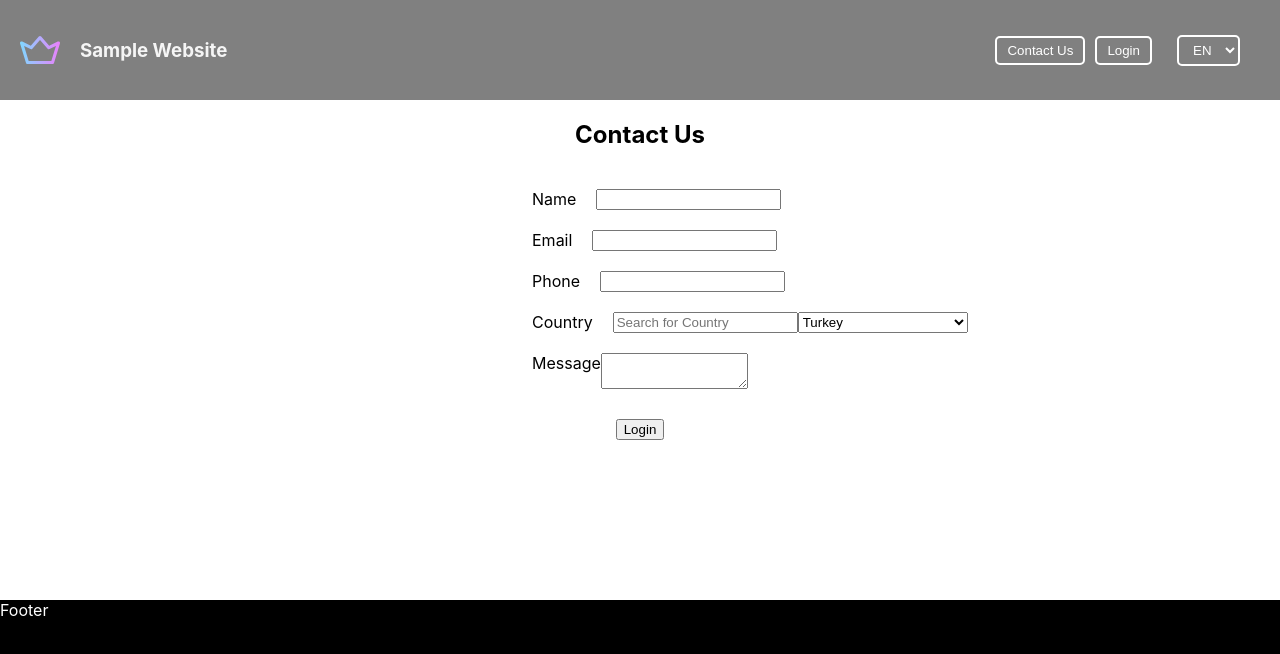
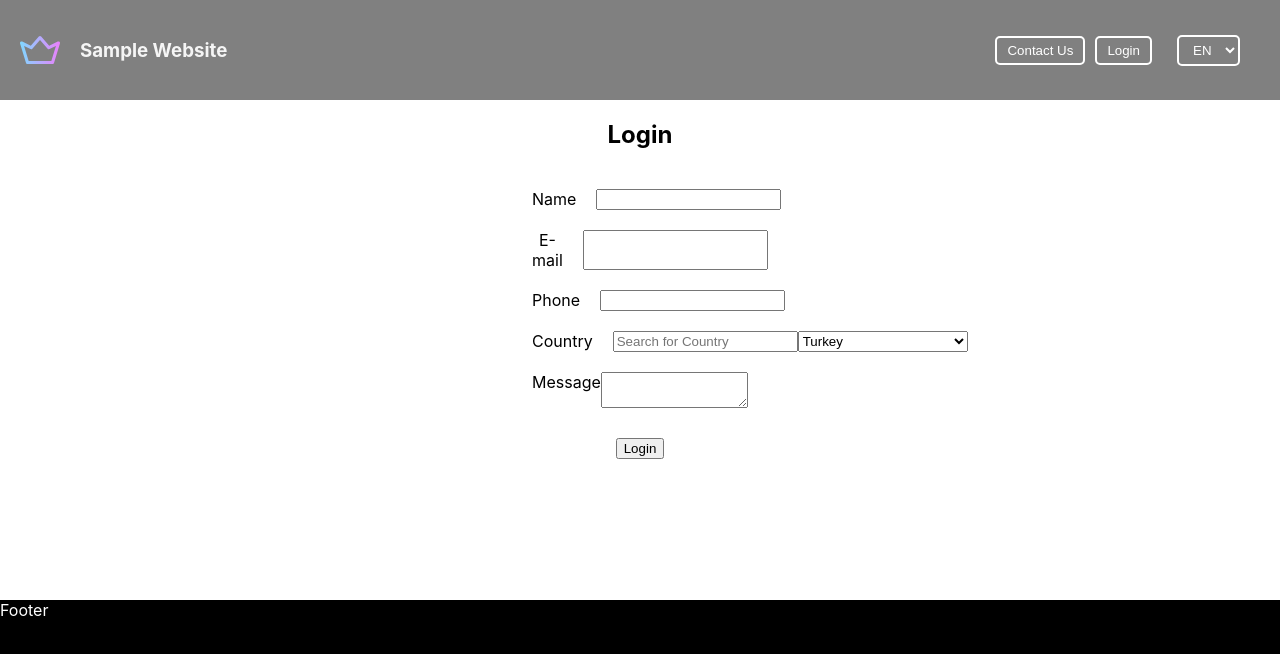
Before and after one commit to dincengincan/my-website, a React (Create React App) app: page /contact in a window 1280 px wide. Shown: the top 654 px of the page. Built offline with nearby package versions, Linux system fonts and the light colour scheme.

Commit message:
Add translations

```diff
--- a/src/components/ContactForm.js
+++ b/src/components/ContactForm.js
@@ -1,4 +1,5 @@
 import { useState } from "react";
+import { Trans } from "react-i18next";
 
 import "./contactForm.css";
 
@@ -46,10 +47,14 @@ export const ContactForm = () => {
 
   return (
     <div className="contactUsContainer">
-      <h2>Contact Us</h2>
+      <h2>
+        <Trans i18nKey="login" />
+      </h2>
       <form onSubmit={handleSubmit(onSubmit)}>
         <div className={errors.name ? "erroneousFormRow" : "normalRow"}>
-          <label htmlFor="name">Name</label>
+          <label htmlFor="name">
+            <Trans i18nKey="name" />
+          </label>
           <input
             {...register("name", {
               required: true,
@@ -60,7 +65,9 @@ export const ContactForm = () => {
         </div>
 
         <div className={errors.email ? "erroneousFormRow" : "normalRow"}>
-          <label htmlFor="email">Email</label>
+          <label htmlFor="email">
+            <Trans i18nKey="e-mail" />
+          </label>
           <input
             {...register("email", {
               required: true,
@@ -72,7 +79,9 @@ export const ContactForm = () => {
         </div>
 
         <div className={errors.phonenumber ? "erroneousFormRow" : "normalRow"}>
-          <label htmlFor="phonenumber">Phone</label>
+          <label htmlFor="phonenumber">
+            <Trans i18nKey="phone" />
+          </label>
           <input
             {...register("phonenumber", {
               minLength: 9,
@@ -87,7 +96,9 @@ export const ContactForm = () => {
         </div>
 
         <div className={errors.country ? "erroneousFormRow" : "normalRow"}>
-          <label>Country</label>
+          <label>
+            <Trans i18nKey="country" />
+          </label>
           <input
             onChange={handleFilterChange}
             placeholder="Search for Country"
@@ -106,7 +117,9 @@ export const ContactForm = () => {
         </div>
 
         <div className={errors.text ? "erroneousFormRow" : "normalRow"}>
-          <label htmlFor="text">Message</label>
+          <label htmlFor="text">
+            <Trans i18nKey="message" />
+          </label>
           <textarea
             {...register("text", { required: true })}
             id="text"
@@ -114,7 +127,7 @@ export const ContactForm = () => {
           />
         </div>
         <button onClick={handleSubmit} type="submit">
-          Login
+          <Trans i18nKey="login" />
         </button>
       </form>
     </div>
--- a/src/components/Footer.js
+++ b/src/components/Footer.js
@@ -1,5 +1,10 @@
 import "./footer.css";
+import { Trans } from "react-i18next";
 
-export const Footer = () => <div className="footer">Footer</div>;
+export const Footer = () => (
+  <div className="footer">
+    <Trans i18nKey="footer" />
+  </div>
+);
 
 export default Footer;
--- a/src/components/Navbar.js
+++ b/src/components/Navbar.js
@@ -1,5 +1,6 @@
 import React, { useState, useContext } from "react";
 import { useHistory } from "react-router-dom";
+import { Trans } from "react-i18next";
 import "./navbar.css";
 
 import { ReactComponent as Logo } from "../assets/crown.svg";
@@ -67,12 +68,12 @@ export const Navbar = () => {
 
         <div className="right-part">
           <button onClick={handleContactRedirection} className="link">
-            Contact Us
+            <Trans i18nKey="contact-us" />
           </button>
 
           {!userInfo && (
             <button onClick={handleModalOpen} className="link">
-              Login
+              <Trans i18nKey="login" />
             </button>
           )}
 
@@ -86,7 +87,9 @@ export const Navbar = () => {
             <div className="popover-wrapper">
               <Popover>
                 <div>{userInfo.email} </div>
-                <button onClick={handleLogout}>Log out</button>
+                <button onClick={handleLogout}>
+                  <Trans i18nKey="logout" />
+                </button>
               </Popover>
             </div>
           )}
--- a/src/i18n.js
+++ b/src/i18n.js
@@ -1,19 +1,18 @@
 import i18n from "i18next";
 import { initReactI18next } from "react-i18next";
+
+import en from "./translations/en.json";
+import tr from "./translations/tr.json";
 
 i18n
   .use(initReactI18next) // passes i18n down to react-i18next
   .init({
     resources: {
       EN: {
-        translation: {
-          Homepage: "Homepage",
-        },
+        translation: en,
       },
       TR: {
-        translation: {
-          Homepage: "Anasayfa",
-        },
+        translation: tr,
       },
     },
     lng: "EN",
--- /dev/null
+++ b/src/translations/en.json
@@ -0,0 +1,14 @@
+{
+  "Homepage": "Homepage",
+  "contact-us": "Contact Us",
+  "login": "Login",
+  "logout": "Logout",
+  "footer": "Footer",
+  "name": "Name",
+  "e-mail": "E-mail",
+  "password": "Password",
+  "close": "Close",
+  "phone": "Phone",
+  "country": "Country",
+  "message": "Message"
+}
--- /dev/null
+++ b/src/translations/tr.json
@@ -0,0 +1,14 @@
+{
+  "Homepage": "Anasayfa",
+  "contact-us": "İletişime Geç",
+  "login": "Giriş",
+  "logout": "Çıkış",
+  "footer": "Footer Alanı",
+  "name": "İsim",
+  "e-mail": "E-mail",
+  "password": "Parola",
+  "close": "Kapat",
+  "phone": "Telefon",
+  "country": "Ülke",
+  "message": "Mesaj"
+}
```
Also changed, not shown: 2 other files (tests, documents, lock files or other folders).
